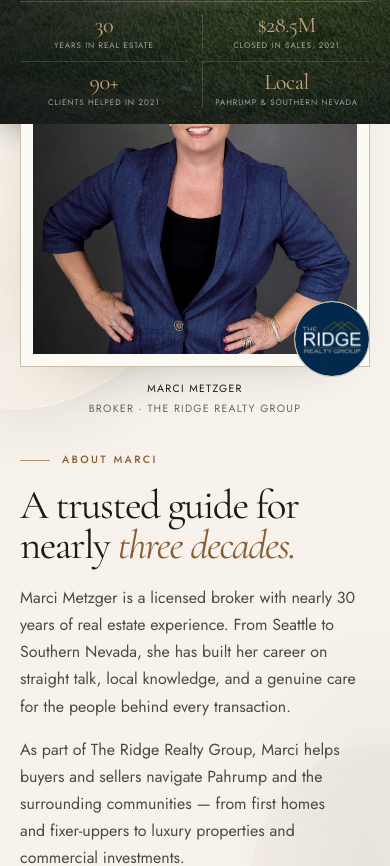
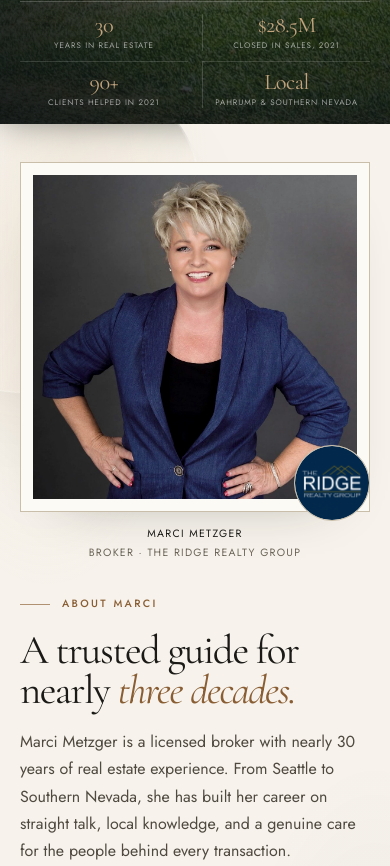
Before and after one commit to HusPhil/marci-metzger-revamp, a React (Vite) app: page / in a window 390 px wide. Shown: the part 720-1586 px from the top of the page. Built offline with nearby package versions, Linux system fonts and the light colour scheme.

Commit message:
feat: update font size in App.css and add styles for about section

```diff
--- a/package.json
+++ b/package.json
@@ -4,7 +4,7 @@
   "version": "0.0.0",
   "type": "module",
   "scripts": {
-    "dev": "vite",
+    "dev": "vite --host",
     "build": "tsc -b && vite build",
     "lint": "eslint .",
     "preview": "vite preview"
--- a/src/App.css
+++ b/src/App.css
@@ -505,7 +505,7 @@
   border-bottom: 1px solid rgba(247, 243, 236, 0.14);
   color: var(--ivory);
   font-family: var(--serif);
-  font-size: clamp(2.5rem, 9vw, 4rem);
+  font-size: clamp(2rem, 8vw, 3rem);
   font-weight: 400;
   letter-spacing: -0.02em;
   line-height: 1;
@@ -2376,6 +2376,12 @@
     backdrop-filter: blur(16px) saturate(120%);
   }
 
+  .about {
+    height: auto;
+    min-height: 100vh;
+    min-height: 100svh;
+  }
+
   .about__grid {
     grid-template-columns: 1fr;
     justify-items: center;
```
